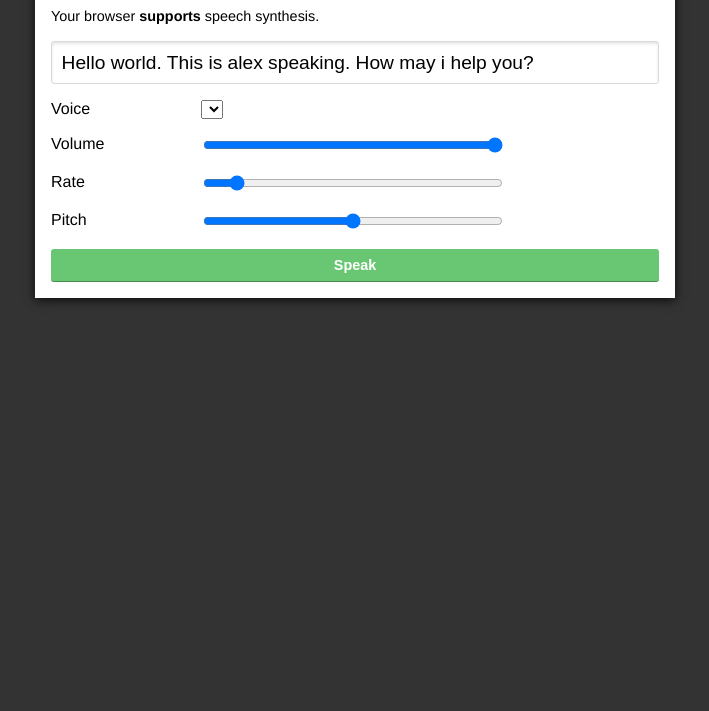
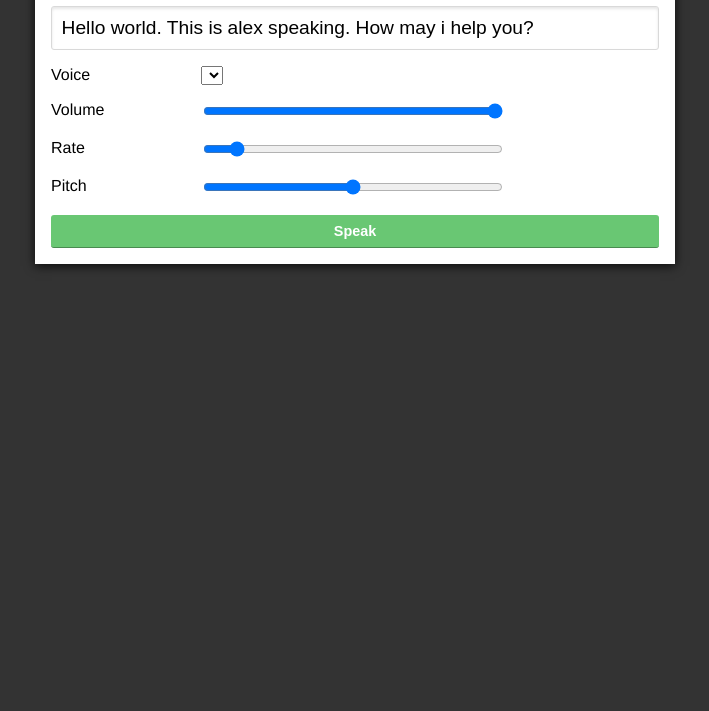
Before and after one commit to alexpvpmindustry/FreeTextToSpeechWebApp, a plain HTML site: page index.html in a window 1280 px wide. Shown: the part 89-800 px from the top of the page, without its empty margins (285-994 px from the left). Drawn offline with Linux system fonts and the light colour scheme.

Commit message:
Update index.html

```diff
--- a/index.html
+++ b/index.html
@@ -124,7 +124,7 @@ button:active {
 var supportMsg = document.getElementById('msg');
 
 if ('speechSynthesis' in window) {
-	supportMsg.innerHTML = 'Your browser <strong>supports</strong> speech synthesis.';
+	supportMsg.innerHTML = '';
 } else {
 	supportMsg.innerHTML = 'Sorry your browser <strong>does not support</strong> speech synthesis.<br>Try this in <a href="https://www.google.co.uk/intl/en/chrome/browser/canary.html">Chrome Canary</a>.';
 	supportMsg.classList.add('not-supported');
```
